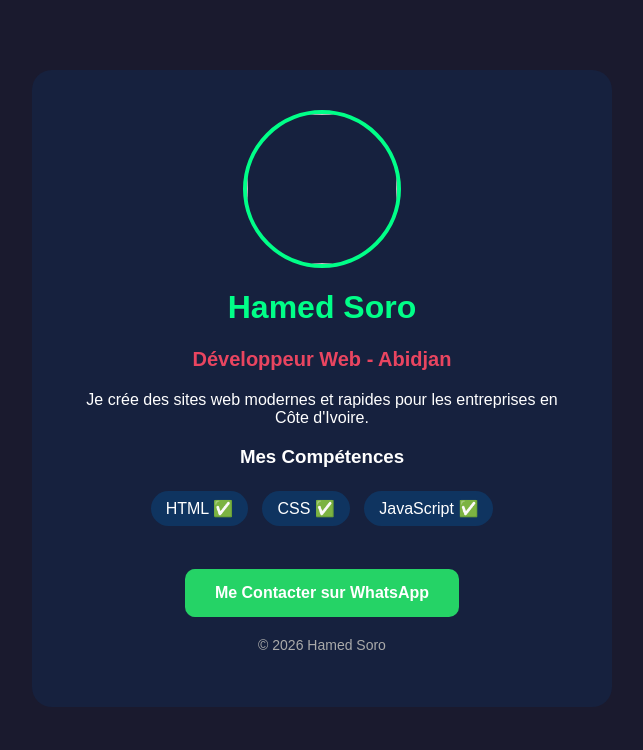
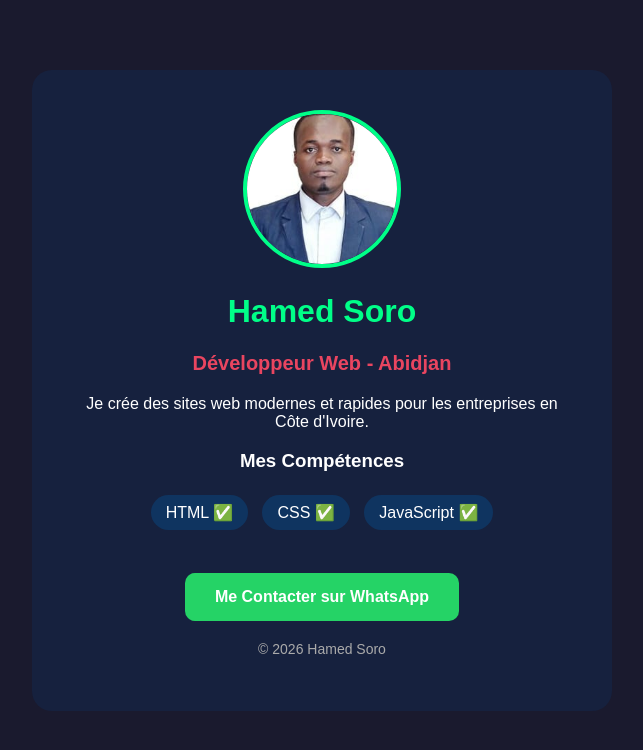
Before and after one commit to soroboss0/Mon-portefolio, a plain HTML site: page index.html in a window 1280 px wide. Shown: the whole page, without its empty margins (318-961 px from the left). Drawn offline with Linux system fonts and the light colour scheme.

Commit message:
Fix image source in index.html
Updated the image source from 'photo.jpg' to 'photo.jpeg'.

```diff
--- a/index.html
+++ b/index.html
@@ -14,7 +14,7 @@
 </head>
 <body>
     <div class="carte">
-        <img src="photo.jpg" class="photo">
+        <img src="photo.jpeg" class="photo">
         <h1>Hamed Soro</h1>
         <p class="metier">Développeur Web - Abidjan</p>
         <p>Je crée des sites web modernes et rapides pour les entreprises en Côte d'Ivoire.</p>
```
